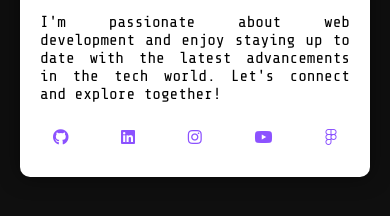
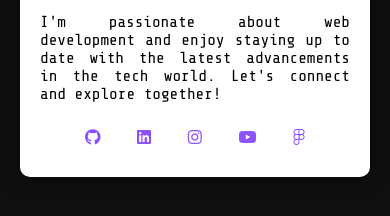
Before and after one commit to coder-ralph/fwdp-card, a plain HTML site: page fwdp-card-02/index.html in a window 390 px wide. Shown: the part 472-688 px from the top of the page. Drawn offline with nearby package versions, Linux system fonts and the light colour scheme.

Commit message:
styles: Removed margin adjustmnet for smaller screens

```diff
--- a/fwdp-card-02/assets/styles/styles.css
+++ b/fwdp-card-02/assets/styles/styles.css
@@ -95,10 +95,3 @@ body{
     font-size: 16px;
   }
 }
-
-/* Increase the margin between icons on smaller screens */
-@media (max-width: 576px) {
-  .icons a {
-    margin: 0 8px;
-  }
-}
```
